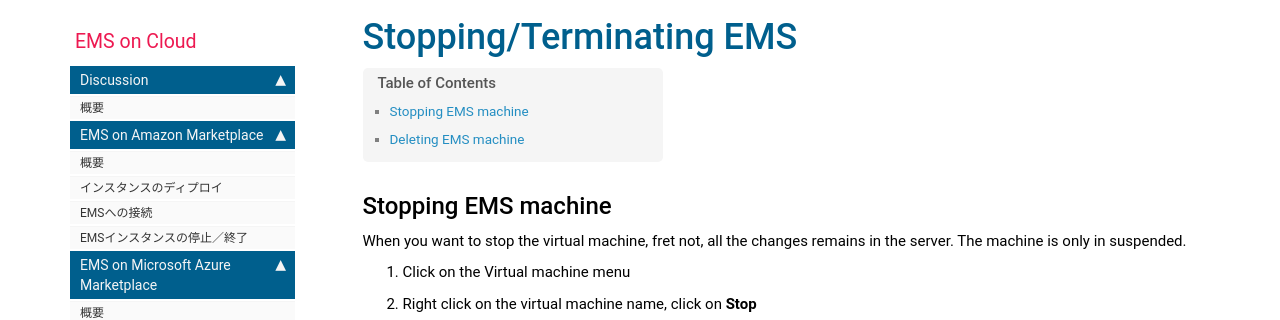
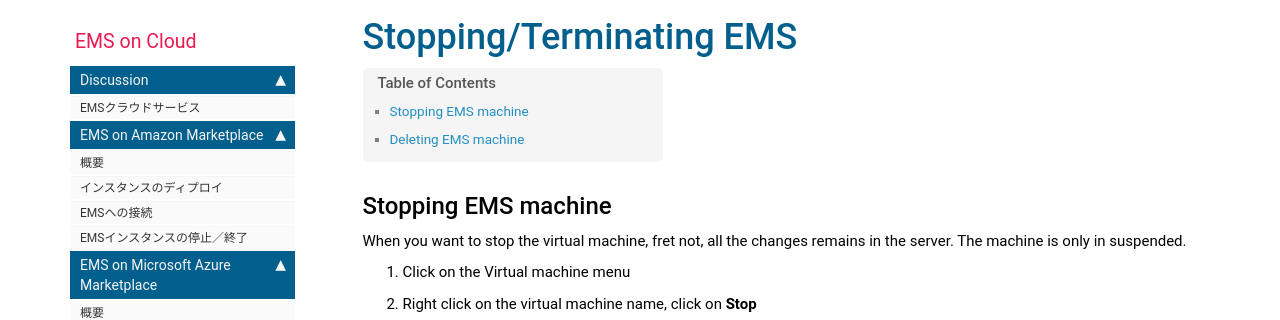
Before and after one commit to mtanimura/ems-docs, a Jekyll site: the page built from pages/emscloud/emscloud_azure_stopEMS.md, in a window 1280 px wide and 900 px high. Shown: the part 145-465 px from the top of the window. Built offline with Jekyll 4.4.1, drawn with Linux system fonts in a browser that asks for light colours; nearby versions of some CDN libraries; comment, search, counter and statistics services are not loaded.

Commit message:
Add files via upload

```diff
--- a/_data/sidebars/emscloud_sidebar.yml
+++ b/_data/sidebars/emscloud_sidebar.yml
@@ -24,7 +24,7 @@ entries:
     output: web, pdf
 
     folderitems:
-    - title: 概要
+    - title: EMSクラウドサービス
       url: /emscloud_overview.html
       output: web, pdf
 
```
